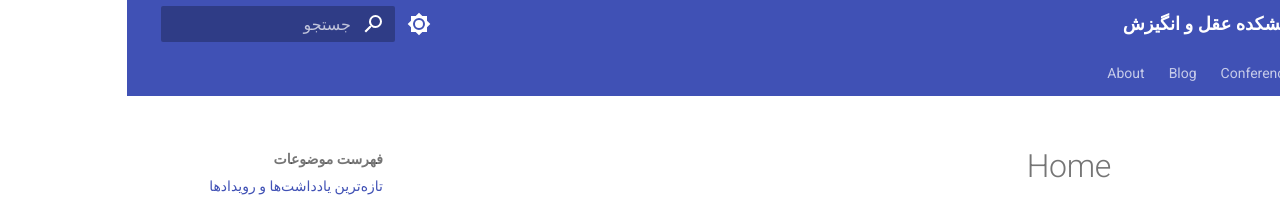
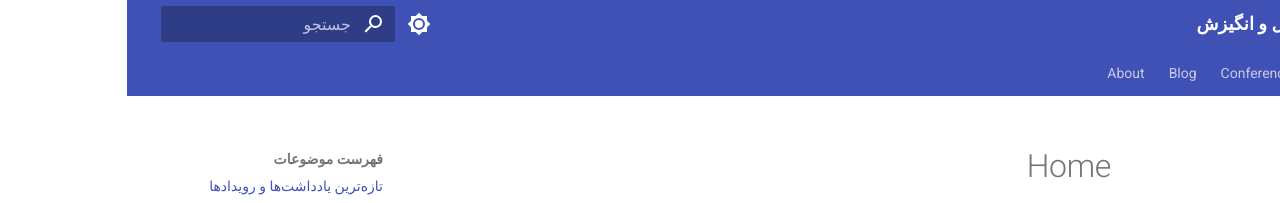
Before and after one commit to mta-conferences/mta-conferences.github.io, an MkDocs documentation site: the page built from docs/index.md, in a window 1280 px wide. Shown: the top 203 px of the page. Built offline with MkDocs 1.6.1 and Material for MkDocs 9.7.7, drawn with Linux system fonts in a browser that asks for light colours.

Commit message:
Modify site name and add logo and favicon
Updated site name and added logo and favicon.

```diff
--- a/mkdocs.yml
+++ b/mkdocs.yml
@@ -1,10 +1,33 @@
-site_name: "اندیشکده عقل و انگیزش"
+site_name: "عقل و انگیزش"
 site_description: "Institute of Cognition & Motive"
 site_author: "اندیشکده عقل و انگیزش"
 site_url: "https://aqloangizeh.ir"
 
 use_directory_urls: true
 theme:
+  name: material
+  logo: logo.png
+  favicon: logo.png
+  language: fa
+  direction: rtl
+  palette:
+    - scheme: default
+      primary: indigo
+      accent: deep purple
+      toggle:
+        icon: material/brightness-7
+        name: Dark mode
+    - scheme: slate
+      primary: indigo
+      accent: deep purple
+      toggle:
+        icon: material/brightness-4
+        name: Light mode
+  features:
+    - navigation.tabs
+    - search.suggest
+    - search.highlight
+
   name: material
   language: fa
   direction: rtl
```
